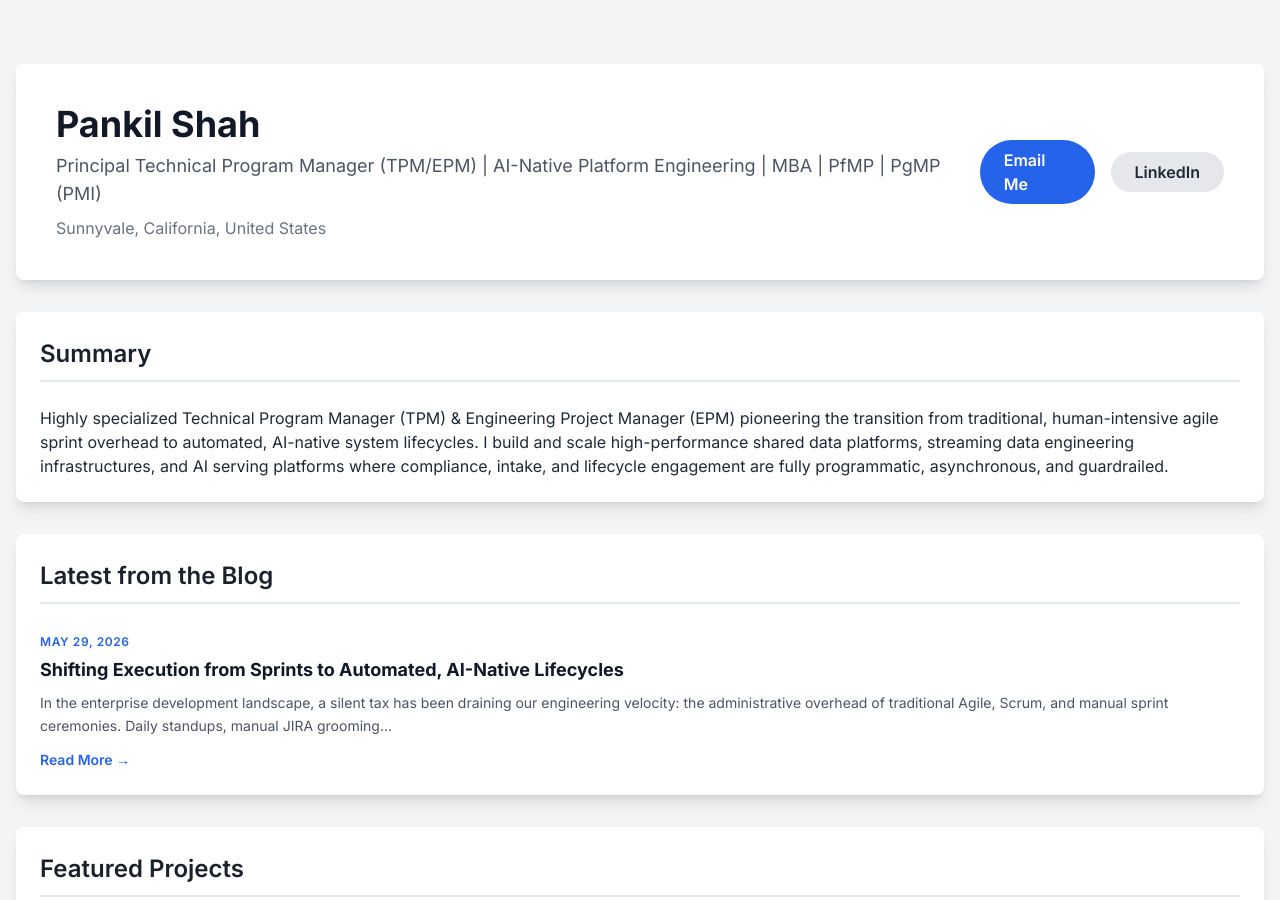
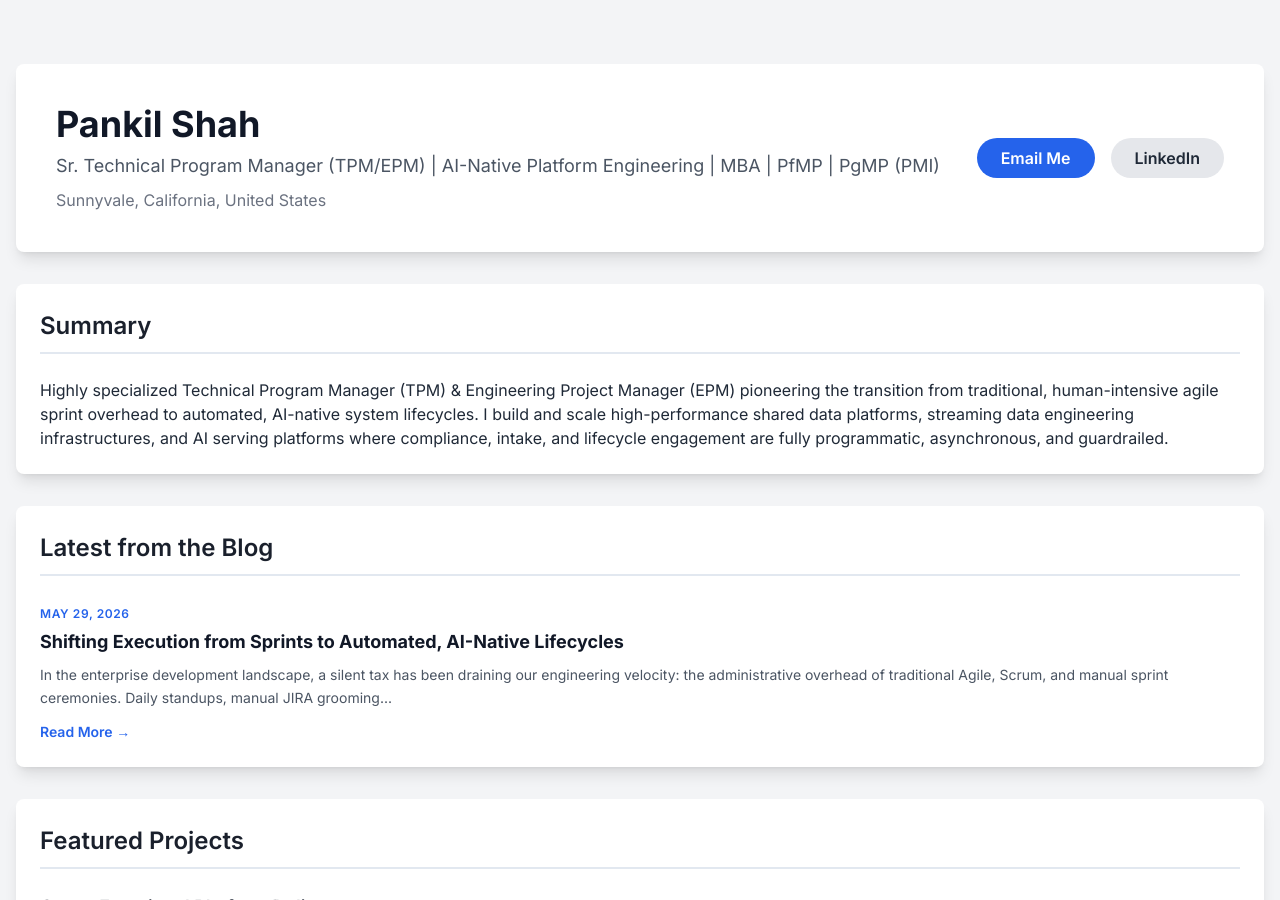
Before and after one commit to pankilshahatTPM/pankilshahatTPM.github.io, a Jekyll site: the page built from index.html, in a window 1280 px wide and 900 px high. Built offline with Jekyll 4.4.1, drawn with Linux system fonts in a browser that asks for light colours; nearby versions of some CDN libraries.

Commit message:
feat: update headline from Principal to Sr. Technical Program Manager

```diff
--- a/index.html
+++ b/index.html
@@ -39,7 +39,7 @@
         <header class="bg-white rounded-lg shadow-lg p-6 md:p-10 mb-8 flex flex-col md:flex-row items-center justify-between">
             <div class="text-center md:text-left">
                 <h1 class="text-4xl font-bold text-gray-900 mb-2">Pankil Shah</h1>
-                <p class="text-lg text-gray-600 mb-2">Principal Technical Program Manager (TPM/EPM) | AI-Native Platform Engineering | MBA | PfMP | PgMP (PMI)</p>
+                <p class="text-lg text-gray-600 mb-2">Sr. Technical Program Manager (TPM/EPM) | AI-Native Platform Engineering | MBA | PfMP | PgMP (PMI)</p>
                 <p class="text-md text-gray-500">Sunnyvale, California, United States</p>
             </div>
             <div class="mt-6 md:mt-0 flex items-center space-x-4">
```
